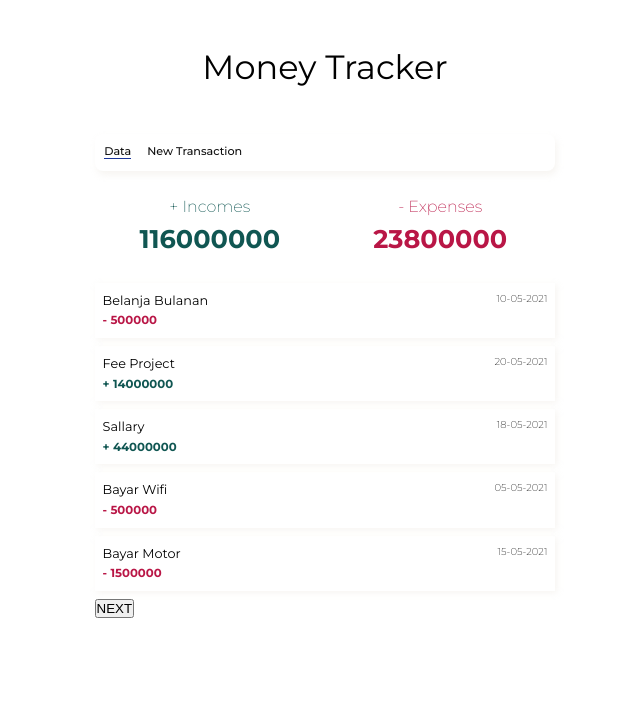
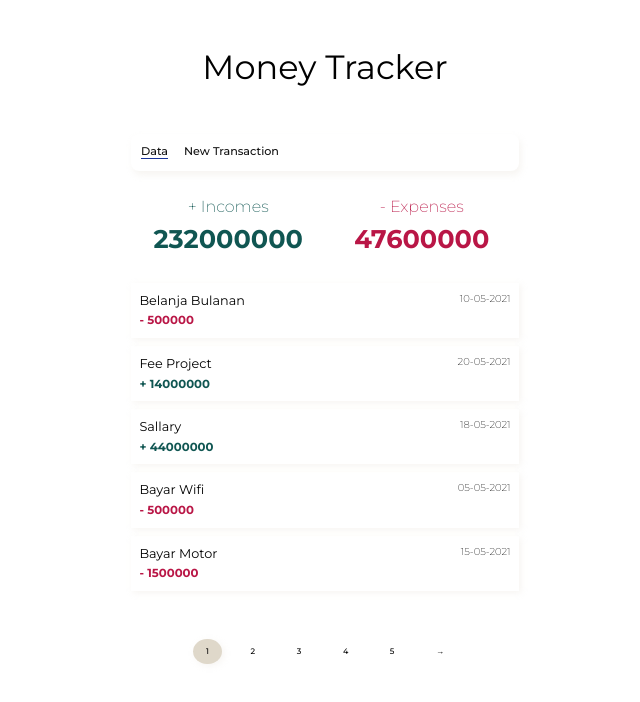
Before and after one commit to wahyualfarisi/v-apps-ideas, a Vue app: page / in a window 1280 px wide. Shown: the top 702 px of the page, without its empty margins (315-955 px from the left). Built offline with nearby package versions, Linux system fonts and the light colour scheme.

Commit message:
add pagination

```diff
--- a/src/App.vue
+++ b/src/App.vue
@@ -39,6 +39,22 @@ export default {
           { id: 14, title: 'Investasi', created_at: '15-05-2021', type: 'exp', total: 5000000 },
           { id: 15, title: 'Bayar Wisuda', created_at: '15-05-2021', type: 'exp', total: 1900000 },
           { id: 16, title: 'Coffe Shop', created_at: '15-05-2021', type: 'exp', total: 2500000 },
+          { id: 17, title: 'Belanja Bulanan', created_at: '10-05-2021', type: 'exp', total: 500000 },
+          { id: 23, title: 'Fee Project', created_at: '20-05-2021', type: 'inc', total: 14000000 },
+          { id: 33, title: 'Sallary', created_at: '18-05-2021', type: 'inc', total: 44000000 },
+          { id: 43, title: 'Bayar Wifi', created_at: '05-05-2021', type: 'exp', total: 500000 },
+          { id: 53, title: 'Bayar Motor', created_at: '15-05-2021', type: 'exp', total: 1500000 },
+          { id: 63, title: 'Investasi', created_at: '15-05-2021', type: 'exp', total: 5000000 },
+          { id: 73, title: 'Bayar Wisuda', created_at: '15-05-2021', type: 'exp', total: 1900000 },
+          { id: 83, title: 'Coffe Shop', created_at: '15-05-2021', type: 'exp', total: 2500000 },
+          { id: 93, title: 'Belanja Bulanan', created_at: '10-05-2021', type: 'exp', total: 500000 },
+          { id: 103, title: 'Fee Project', created_at: '20-05-2021', type: 'inc', total: 14000000 },
+          { id: 113, title: 'Sallary', created_at: '18-05-2021', type: 'inc', total: 44000000 },
+          { id: 123, title: 'Bayar Wifi', created_at: '05-05-2021', type: 'exp', total: 500000 },
+          { id: 133, title: 'Bayar Motor', created_at: '15-05-2021', type: 'exp', total: 1500000 },
+          { id: 143, title: 'Investasi', created_at: '15-05-2021', type: 'exp', total: 5000000 },
+          { id: 153, title: 'Bayar Wisuda', created_at: '15-05-2021', type: 'exp', total: 1900000 },
+          { id: 163, title: 'Coffe Shop', created_at: '15-05-2021', type: 'exp', total: 2500000 },
         ]
       }
     },
@@ -84,7 +100,7 @@ export default {
   }
 
   #app {
-    width: 60%;
+    width: 55%;
     margin: auto;
   }
 
--- /dev/null
+++ b/src/components/Pagination/Pagination.vue
@@ -0,0 +1,101 @@
+<template>
+  <ul>
+      <pagination-item
+        v-for="page in createPagination"
+        :key="page"
+        :page="page"
+        :currentPage="currentPage"
+        @onPageChange="onPageHandler"
+      ></pagination-item>
+  </ul>
+</template>
+
+<script>
+import PaginationItem from './PaginationItem.vue';
+
+function range(start, end) {
+    const length = end - start + 1;
+    return Array.from({ length }, (_, idx) => idx + start);
+}
+
+export const NAV_LEFT = 'left';
+export const NAV_RIGHT = 'right';
+
+export default {
+    components: {
+        PaginationItem
+    },
+    props: {
+        totalCount: {
+            type: Number,
+            required: true
+        },
+        siblingCount: {
+            type: Number,
+            required: true
+        },
+        currentPage: {
+            type: Number,
+            required: true
+        },
+        pageSize: {
+            type: Number,
+            required: true
+        },
+        onPageHandler: {
+            type: Function,
+            required: true
+        }
+    },
+    computed: {
+        createPagination(){
+            if(!this.totalCount && !this.siblingCount && !this.currentPage && !this.pageSize ) return null;
+
+            const totalPageCount = Math.ceil(this.totalCount / this.pageSize);
+            const totalPageNumbers = this.siblingCount + 5;
+            if( totalPageNumbers >= totalPageCount ){
+                return range(1, totalPageCount);
+            }
+
+            const leftSiblingIndex = Math.max( this.currentPage - this.siblingCount, 1 );
+            const rightSiblingIndex = Math.min( this.currentPage + this.siblingCount, totalPageCount );
+
+            const shouldShowNavLeft = leftSiblingIndex > 2;
+            const shouldShowNavRight = rightSiblingIndex < ( totalPageCount - 1 );
+
+            if(!shouldShowNavLeft && shouldShowNavRight){
+                let leftItemCount = 5;
+                let leftRange = range(1, leftItemCount);
+                return [...leftRange, NAV_RIGHT];
+            }
+
+            if(shouldShowNavLeft && shouldShowNavRight){
+                let start = leftSiblingIndex - 1;
+                let middleRange = range(leftSiblingIndex, rightSiblingIndex);
+                let end = rightSiblingIndex + 1;
+
+                return  [NAV_LEFT, start,  ...middleRange, end, NAV_RIGHT];
+            }
+
+            if(shouldShowNavLeft && !shouldShowNavRight){
+                let rightItemCount = 5;
+                let rightRange = range( (totalPageCount - rightItemCount) + 1, totalPageCount );
+                return [NAV_LEFT, ...rightRange];
+            }
+
+            return [];
+        }
+    }
+
+}
+</script>
+
+<style scoped>
+    ul {
+        margin-top: 3rem;
+        list-style-type: none;
+        display: flex;
+        justify-content: center;
+        align-items: center;
+    }
+</style>
--- /dev/null
+++ b/src/components/Pagination/PaginationItem.vue
@@ -0,0 +1,60 @@
+<template>
+    <li
+        v-if="page === 'left'"
+        @click="$emit('onPageChange', currentPage - 1)"
+        >
+       &#8592;
+    </li>
+     <li
+        v-else-if="page === 'right'"
+        @click="$emit('onPageChange', currentPage + 1)"
+        >
+        &#8594;
+    </li>
+     <li
+        v-else
+        :class="{ active: page === currentPage }"
+        @click="$emit('onPageChange', page)"
+        >
+        {{ page }}
+    </li>
+
+
+</template>
+
+<script>
+export default {
+    emits: ['onPageChange'],
+    props: {
+        page: {
+            required: true
+        },
+        currentPage: {
+            type: Number,
+            required: true
+        }
+    }
+}
+</script>
+
+<style scoped>
+li {
+    padding: .4rem .8rem;
+    border-radius: 50%;
+    font-size: .5rem;
+    font-weight: 500;
+}
+
+li.active {
+    background-color: #DFD8CA;
+    box-shadow: 2px 2px 6px rgba(223, 216, 202, 25%);
+}
+
+li:hover {
+    cursor: pointer;
+}
+
+li:not(:last-child){
+    margin-right: 1rem;
+}
+</style>
--- a/src/components/TheTransactions/TheTransactions.vue
+++ b/src/components/TheTransactions/TheTransactions.vue
@@ -19,16 +19,23 @@
         :total="trx.total"
         :created_at="trx.created_at">
     </transaction-item>
-    <button v-if="prevCondition" @click="setPrevPage">PREV</button>
-    <button v-if="nextCondition" @click="setCurrentPage">NEXT</button>
     </ul>
+    <pagination
+        :totalCount="transactions.length"
+        :pageSize="pageSize"
+        :siblingCount="1"
+        :currentPage="currentPage"
+        :onPageHandler="setPageHandler"
+    ></pagination>
 </template>
 
 <script>
 import TransactionItem from './TransactionItem.vue';
+import Pagination from './../Pagination/Pagination.vue';
 export default {
     components: {
-        TransactionItem
+        TransactionItem,
+        Pagination
     },
     inject: {
         transactions: {
@@ -47,13 +54,6 @@ export default {
             const lastPageIndex = firstPageIndex + this.pageSize;
             return this.transactions.slice(firstPageIndex, lastPageIndex);
         },
-        nextCondition() {
-            const totalPageCount = Math.ceil( this.transactions.length / this.pageSize );
-            return this.currentPage < totalPageCount
-        },
-        prevCondition(){
-            return this.currentPage !== 1
-        },
         totalIncomes(){
             let sum = 0;
             let filterTrx = this.transactions.filter(item => item.type === 'inc');
@@ -68,17 +68,15 @@ export default {
         }
     },
     methods: {
-        setCurrentPage(){
-            this.currentPage++
-        },
-        setPrevPage(){
-            this.currentPage--
+        setPageHandler(page){
+            this.currentPage = page;
         }
     }
 }
 </script>
 
 <style scoped>
+
   ul {
     list-style-type: none;
   }
```
